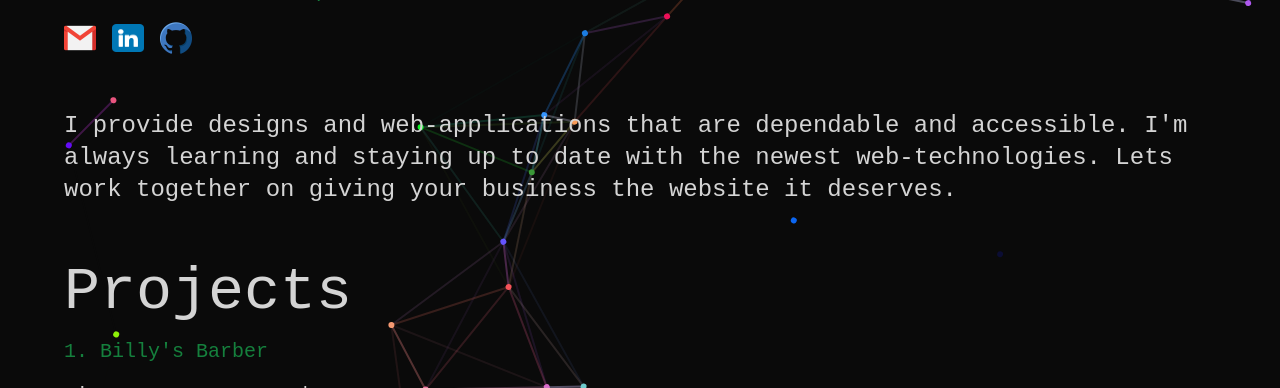
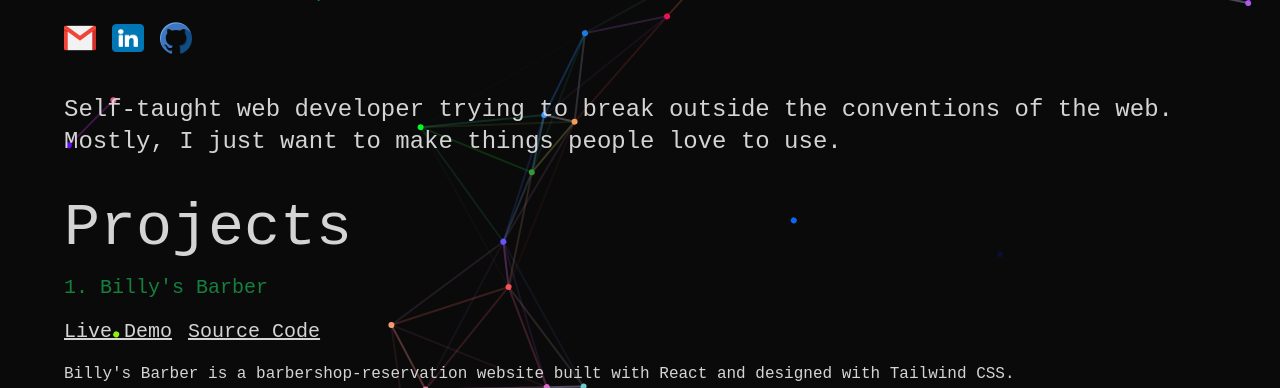
Before and after one commit to joayo13/portfolio, a React (Create React App) app: page / in a window 1280 px wide. Shown: the part 154-542 px from the top of the page. Built offline with nearby package versions, Linux system fonts and the light colour scheme.

Commit message:
updated description for main page

```diff
--- a/src/Home.js
+++ b/src/Home.js
@@ -54,11 +54,11 @@ function Home() {
                       <img className='w-8 h-8' src={github}></img>
                     </a>
                   </span>
-                <p className='pt-10 text-2xl'>I provide designs and web-applications that are dependable and accessible. I'm always learning and staying up to date with the newest web-technologies. Lets work together on giving your business the website it deserves.</p>
+                <p className='pt-6 text-2xl'>Self-taught web developer trying to break outside the conventions of the web. Mostly, I just want to make things people love to use.</p>
                 </div>
             </section>
             <section style={loadedName ? {animation: 'fade-in 0.5s forwards 300ms'} : null} className='max-w-6xl opacity-0 mx-auto mono z-20 relative'>
-            <h1 className='text-6xl py-4'>Projects</h1>
+            <h1 className='text-6xl pb-4'>Projects</h1>
             <ul className='flex flex-col gap-4'>
               <span>
                 <h2 className='text-green-700 pb-4 text-xl'>1. Billy's Barber</h2>
```
